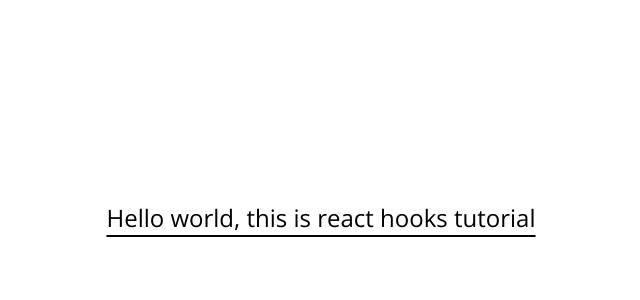
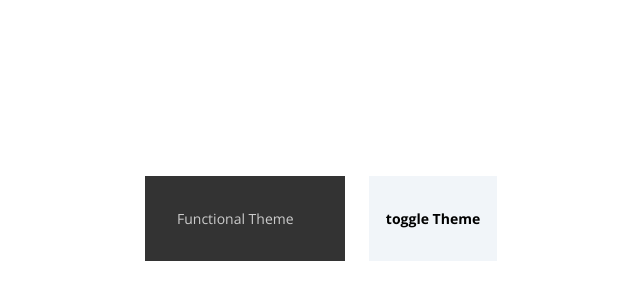
Before and after one commit to jassy1995/react-hook, a React (Vite) app: page / in a window 1280 px wide. Shown: the part 182-482 px from the top of the page, without its empty margins (319-959 px from the left). Built offline with nearby package versions, Linux system fonts and the light colour scheme; a web font is replaced by a local one.

Commit message:
added useContext

```diff
--- a/src/App.jsx
+++ b/src/App.jsx
@@ -1,7 +1,14 @@
+import FunctionalContext from "./components/FunctionalContext";
+import ThemeProvider from "./contexts/ThemeContext";
+
 function App() {
   return (
     <div className="h-screen  flex justify-center items-center space-x-4 mx-auto py-4">
-      <h1 className="text-black font-thin text-2xl underline underline-offset-8 hover:text-blue-500 hover:cursor-pointer">Hello world, this is react hooks tutorial</h1>
+      <ThemeProvider>
+        <div className="flex space-x-6">
+          <FunctionalContext />
+        </div>
+      </ThemeProvider>
     </div>
   )
 }
--- /dev/null
+++ b/src/components/FunctionalContext.jsx
@@ -0,0 +1,19 @@
+import { useTheme, useThemeUpdate } from "../contexts/ThemeContext"
+
+export default function FunctionalContext() {
+    const darkTheme = useTheme()
+    const toggleTheme = useThemeUpdate()
+    const themeStyles = {
+        backgroundColor: darkTheme ? '#333' : '#CCC',
+        color: darkTheme ? '#CCC' : '#333',
+        padding: '2rem',
+        marging: 'auto',
+        width: '200px',
+    }
+    return (
+        <>
+            <div style={themeStyles}>Functional Theme</div>
+            <button className="w-32 px-2 py-1 bg-slate-100 text-black font-semibold" onClick={toggleTheme}>toggle Theme</button>
+        </>
+    )
+}
--- /dev/null
+++ b/src/contexts/ThemeContext.jsx
@@ -0,0 +1,26 @@
+import { useState, createContext, useContext } from "react";
+
+const ThemeContext = createContext()
+const ThemeUpdateContext = createContext()
+
+export const useTheme = () => {
+    return useContext(ThemeContext)
+}
+export const useThemeUpdate = () => {
+    return useContext(ThemeUpdateContext)
+}
+
+export default function ThemeProvider({ children }) {
+    const [darkTheme, setDarkTheme] = useState(true)
+    const toggleTheme = () => {
+        setDarkTheme(prevTheme => !prevTheme)
+    }
+    return (
+        <ThemeContext.Provider value={darkTheme}>
+            <ThemeUpdateContext.Provider value={toggleTheme}>
+                {children}
+            </ThemeUpdateContext.Provider>
+        </ThemeContext.Provider>
+    )
+
+}
```
